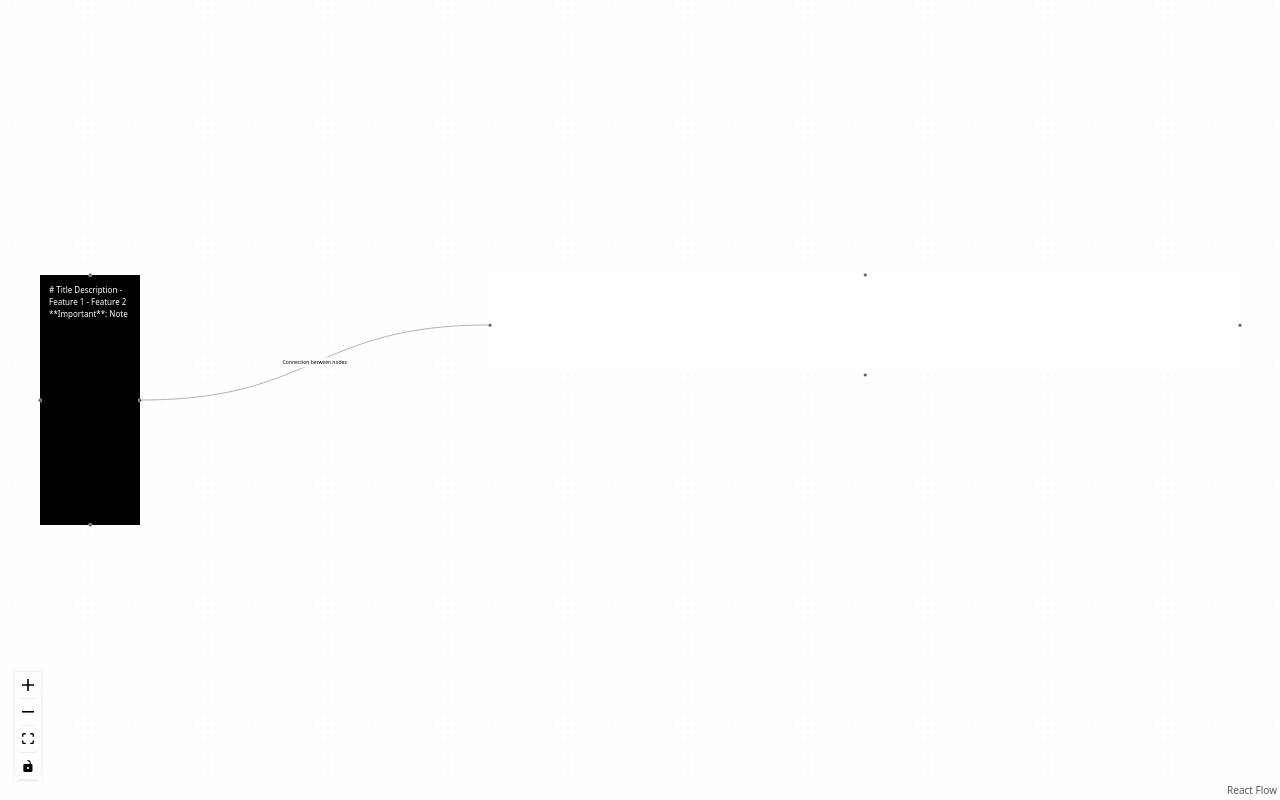
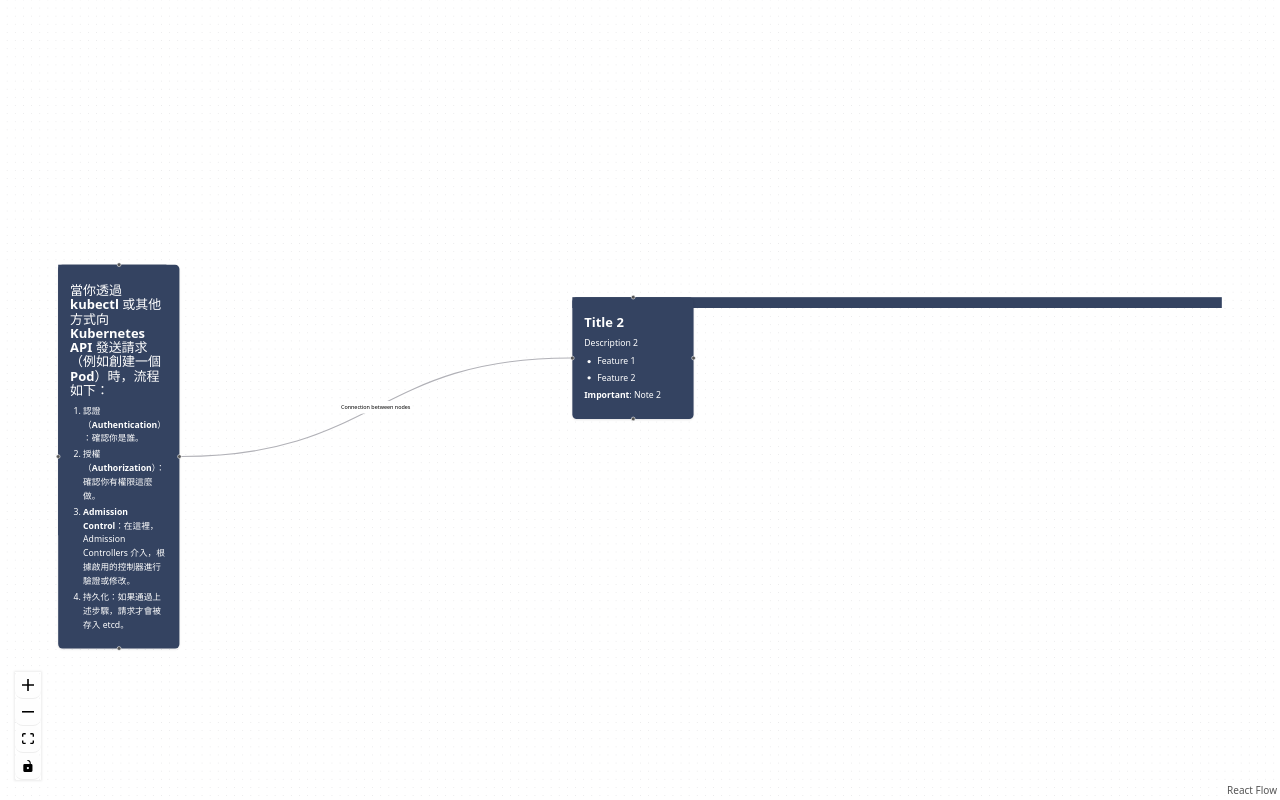
Before and after one commit to ShawnSWu/KitiVerse, a React (Vite) app: page / in a window 1280 px wide. Built offline with nearby package versions, Linux system fonts and the light colour scheme.

Commit message:
flexable card

```diff
--- a/package.json
+++ b/package.json
@@ -26,6 +26,8 @@
     "react": "^18.2.0",
     "react-dom": "^18.2.0",
     "react-flow-renderer": "^10.3.17",
-    "reactflow": "^11.11.4"
+    "react-markdown": "^10.1.0",
+    "reactflow": "^11.11.4",
+    "remark-gfm": "^4.0.1"
   }
 }
--- a/src/App.tsx
+++ b/src/App.tsx
@@ -1,47 +1,61 @@
-import React, { useState, useEffect } from "react";
+import { useState, useEffect, useCallback } from "react";
 import Canvas from "./components/Canvas";
 import { convertToReactFlowGraph, toFlowNode, toFlowEdge } from "./utils/mappingUtils";
 import { readCanvasFile } from "./utils/fileUtils";
-import type { Node, Edge } from 'react-flow-renderer';
-import { Position } from 'react-flow-renderer';
+import type { Node, Edge, NodeChange, Connection } from 'react-flow-renderer';
+import { Position, applyNodeChanges, addEdge } from 'react-flow-renderer';
+
 function App() {
-  const [nodes, setNodes] = useState<Node[]>([] as Node[]);
-  const [edges, setEdges] = useState<Edge[]>([] as Edge[]);
+  const [nodes, setNodes] = useState<Node[]>([]);
+  const [edges, setEdges] = useState<Edge[]>([]);
   const [error, setError] = useState<string | null>(null);
+
+  // 處理節點變更（包括拖動）
+  const onNodesChange = useCallback(
+    (changes: NodeChange[]) => {
+      setNodes((nds) => applyNodeChanges(changes, nds));
+    },
+    []
+  );
+
+  // 處理連線
+  const onConnect = useCallback((connection: Connection) => {
+    setEdges((eds) => addEdge(connection, eds));
+  }, []);
 
   useEffect(() => {
     const loadCanvasData = async () => {
       try {
-        const nodes = [
+        const initialNodes = [
           {
             id: 'node1',
             type: 'textNode',
-            position: { x: 100, y: 100 },
+            position: { x: 50, y: 100 },
             data: {
-              label: '# Title\n\nDescription\n\n- Feature 1\n- Feature 2\n\n**Important**: Note'
+              label: '# 當你透過 kubectl 或其他方式向 Kubernetes API 發送請求（例如創建一個 Pod）時，流程如下：\n\n1. **認證（Authentication）**：確認你是誰。\n2. **授權（Authorization）**：確認你有權限這麼做。\n3. **Admission Control**：在這裡，Admission Controllers 介入，根據啟用的控制器進行驗證或修改。\n4. **持久化**：如果通過上述步驟，請求才會被存入 etcd。'
             },
             style: {
               width: 200,
               height: 500,
-              backgroundColor: '#000000'
+              backgroundColor: '#344361'
             }
           },
           {
             id: 'node2',
             type: 'textNode',
-            position: { x: 1000, y: 100 },
+            position: { x: 1000, y: 160 },
             data: {
               label: '# Title 2\n\nDescription 2\n\n- Feature 1\n- Feature 2\n\n**Important**: Note 2'
             },
             style: {
-              width: 1500,
-              height: 200,
-              backgroundColor: '#FFFFFF'
+              width: 1200,
+              height: 20,
+              backgroundColor: '#344361'
             }
           }
         ];
 
-        const edges = [
+        const initialEdges = [
           {
             id: 'edge1',
             source: 'node1',
@@ -55,8 +69,8 @@ function App() {
           }
         ];
 
-        setNodes(nodes);
-        setEdges(edges);
+        setNodes(initialNodes);
+        setEdges(initialEdges);
       } catch (err) {
         console.error('Error loading canvas file:', err);
         setError('Failed to load canvas file. Please check the file path and content.');
@@ -64,7 +78,7 @@ function App() {
     };
 
     loadCanvasData();
-  }, []); // Empty dependency array means this runs once on mount
+  }, []);
 
   if (error) {
     return <div className="error-message">{error}</div>;
@@ -74,84 +88,17 @@ function App() {
     return <div className="loading">Loading...</div>;
   }
 
-  return <Canvas nodes={nodes} edges={edges} />;
+  return (
+    <div className="app">
+      <Canvas
+        nodes={nodes}
+        edges={edges}
+        onNodesChange={onNodesChange}
+        onConnect={onConnect}
+        onNodesUpdate={setNodes}
+      />
+    </div>
+  );
+}
 
-function App() {
-  const [nodes, setNodes] = useState<Node[]>([] as Node[]);
-  const [edges, setEdges] = useState<Edge[]>([] as Edge[]);
-  const [error, setError] = useState<string | null>(null);
-
-  useEffect(() => {
-    const loadCanvasData = async () => {
-      try {
-
-        const nodes = [
-          {
-            id: 'node1',
-            type: 'textNode',
-            position: { x: 100, y: 0 },
-            data: {
-              label: '# Title\n\nDescription\n\n- Feature 1\n- Feature 2\n\n**Important**: Note'
-            },
-            style: {
-              width: 200,
-              height: 10,
-              backgroundColor: '#000000'
-            }
-          },
-          {
-            id: 'node2',
-            type: 'textNode',
-            position: { x: 0, y: 100 },
-            data: {
-              label: '# Title 2\n\nDescription 2\n\n- Feature 1\n- Feature 2\n\n**Important**: Note 2'
-            },
-            style: {
-              width: 200,
-              height: 10,
-              backgroundColor: '#FFFFFF'
-            }
-          }
-        ];
-
-        const edges = [
-          {
-            id: 'edge1',
-            source: 'node1',
-            target: 'node2',
-
-            sourceHandle: Position.Right as Position,
-            targetHandle: Position.Left as Position,
-            style: {
-              strokeWidth: 1
-            },
-
-            label: 'Connection between nodes'
-          }
-        ];
-
-        setNodes(nodes);
-        setEdges(edges);
-        // setError(null);
-      } catch (err) {
-        console.error('Error loading canvas file:', err);
-        setError('Failed to load canvas file. Please check the file path and content.');
-      }
-    };
-
-    loadCanvasData();
-  }, []); // Empty dependency array means this runs once on mount
-
-
-  if (error) {
-    return <div className="error-message">{error}</div>;
-  }
-
-  if (!nodes.length) {
-    return <div className="loading">Loading...</div>;
-  }
-
-  return <Canvas nodes={nodes} edges={edges} />;
-}
-}
 export default App;
--- a/src/components/Canvas.tsx
+++ b/src/components/Canvas.tsx
@@ -1,13 +1,57 @@
-import React from "react";
-import ReactFlow, { Background, Controls, ReactFlowProvider } from "react-flow-renderer";
+import React, { useCallback } from "react";
+import ReactFlow, {
+  Background,
+  Controls,
+  ReactFlowProvider,
+  applyNodeChanges,
+  addEdge,
+  type Node,
+  type Edge,
+  type NodeChange,
+  type OnNodesChange,
+  type OnConnect,
+  type Connection
+} from "react-flow-renderer";
 import { nodeTypes } from '../utils/nodeTypes';
 
 interface CanvasProps {
-  nodes: any[];
-  edges: any[];
+  nodes: Node[];
+  edges: Edge[];
+  onNodesChange?: (changes: NodeChange[]) => void;
+  onConnect?: (connection: Connection) => void;
+  onNodesUpdate?: (nodes: Node[]) => void;
 }
 
-export default function Canvas({ nodes, edges }: CanvasProps) {
+export default function Canvas({
+  nodes,
+  edges,
+  onNodesChange: externalNodesChange,
+  onConnect: externalOnConnect,
+  onNodesUpdate
+}: CanvasProps) {
+  const onNodesChange: OnNodesChange = useCallback(
+    (changes) => {
+      if (externalNodesChange) {
+        externalNodesChange(changes);
+      }
+
+      // 更新節點位置
+      if (onNodesUpdate) {
+        onNodesUpdate(applyNodeChanges(changes, nodes));
+      }
+    },
+    [externalNodesChange, nodes, onNodesUpdate]
+  );
+
+  const onConnect: OnConnect = useCallback(
+    (connection) => {
+      if (externalOnConnect) {
+        externalOnConnect(connection);
+      }
+    },
+    [externalOnConnect]
+  );
+
   return (
     <div style={{ width: "100vw", height: "100vh" }}>
       <ReactFlowProvider>
@@ -15,7 +59,16 @@ export default function Canvas({ nodes, edges }: CanvasProps) {
           nodes={nodes}
           edges={edges}
           nodeTypes={nodeTypes}
+          onNodesChange={onNodesChange}
+          onConnect={onConnect}
           fitView
+          nodesDraggable={true}
+          nodesConnectable={true}
+          panOnDrag={[1]} // 使用中鍵拖動畫布
+          panOnScroll={true}
+          zoomOnScroll={true}
+          zoomOnPinch={true}
+          zoomOnDoubleClick={false}
         >
           <Background />
           <Controls />
--- a/src/components/nodes/BaseNodeWithHandles.tsx
+++ b/src/components/nodes/BaseNodeWithHandles.tsx
@@ -1,4 +1,4 @@
-import React from 'react';
+import React, { useRef } from 'react';
 import { Handle, Position } from 'react-flow-renderer';
 
 type BaseNodeWithHandlesProps = {
@@ -7,14 +7,28 @@ type BaseNodeWithHandlesProps = {
 };
 
 const BaseNodeWithHandles: React.FC<BaseNodeWithHandlesProps> = ({ children, style = {} }) => {
-  const containerRef = React.useRef<HTMLDivElement>(null);
-  const { width = 200, height = 100 } = style as { width?: number; height?: number };
+  const nodeRef = useRef<HTMLDivElement>(null);
 
   return (
-    <div ref={containerRef} style={style}>
-      {/* 左側 */}
+    <div
+      ref={nodeRef}
+      style={{
+        position: 'relative',
+        width: style.width || 200,
+        minWidth: 100,
+        minHeight: 40,
+        height: style.height || 'auto',
+        backgroundColor: style.backgroundColor || '#344361',
+        borderRadius: style.borderRadius || 8,
+        padding: style.padding || '12px',
+        boxShadow: style.boxShadow || '0 2px 4px rgba(0,0,0,0.1)',
+        transition: 'all 0.2s ease',
+        color: style.color || '#fff'
+      }}
+    >
+      {/* 左側 Handle */}
       <div style={{
-        position: 'absolute' as const,
+        position: 'absolute',
         top: '50%',
         left: 0,
         transform: 'translateY(-50%)',
@@ -24,9 +38,9 @@ const BaseNodeWithHandles: React.FC<BaseNodeWithHandlesProps> = ({ children, sty
         <Handle type="target" position={Position.Left} id="left" />
       </div>
 
-      {/* 右側 */}
+      {/* 右側 Handle */}
       <div style={{
-        position: 'absolute' as const,
+        position: 'absolute',
         top: '50%',
         right: 0,
         transform: 'translateY(-50%)',
@@ -36,9 +50,9 @@ const BaseNodeWithHandles: React.FC<BaseNodeWithHandlesProps> = ({ children, sty
         <Handle type="source" position={Position.Right} id="right" />
       </div>
 
-      {/* 上側 */}
+      {/* 上側 Handle */}
       <div style={{
-        position: 'absolute' as const,
+        position: 'absolute',
         top: 0,
         left: '50%',
         transform: 'translateX(-50%)',
@@ -48,9 +62,9 @@ const BaseNodeWithHandles: React.FC<BaseNodeWithHandlesProps> = ({ children, sty
         <Handle type="source" position={Position.Top} id="top" />
       </div>
 
-      {/* 下側 */}
+      {/* 下側 Handle */}
       <div style={{
-        position: 'absolute' as const,
+        position: 'absolute',
         bottom: 0,
         left: '50%',
         transform: 'translateX(-50%)',
@@ -60,14 +74,7 @@ const BaseNodeWithHandles: React.FC<BaseNodeWithHandlesProps> = ({ children, sty
         <Handle type="target" position={Position.Bottom} id="bottom" />
       </div>
 
-      <div style={{
-        width: '100%',
-        height: '100%',
-        position: 'relative' as const,
-        padding: '10px'
-      }}>
-        {children}
-      </div>
+      {children}
     </div>
   );
 };
--- a/src/components/nodes/TextNode.tsx
+++ b/src/components/nodes/TextNode.tsx
@@ -1,25 +1,104 @@
-import React from "react";
+import React, { useRef, useEffect, useState } from "react";
+import ReactMarkdown from 'react-markdown';
 import BaseNodeWithHandles from "./BaseNodeWithHandles";
 
+const markdownComponents = {
+  h1: ({node, ...props}: any) => <h1 style={{fontSize: '1.5em', margin: '0.5em 0'}} {...props} />,
+  h2: ({node, ...props}: any) => <h2 style={{fontSize: '1.3em', margin: '0.4em 0'}} {...props} />,
+  p: ({node, ...props}: any) => <p style={{margin: '0.5em 0'}} {...props} />,
+  ul: ({node, ...props}: any) => <ul style={{margin: '0.5em 0', paddingLeft: '1.5em'}} {...props} />,
+  ol: ({node, ...props}: any) => <ol style={{margin: '0.5em 0', paddingLeft: '1.5em'}} {...props} />,
+  li: ({node, ...props}: any) => <li style={{margin: '0.25em 0'}} {...props} />,
+  strong: ({node, ...props}: any) => <strong style={{fontWeight: 'bold'}} {...props} />,
+  em: ({node, ...props}: any) => <em style={{fontStyle: 'italic'}} {...props} />,
+  code: ({node, ...props}: any) => (
+    <code style={{
+      backgroundColor: 'rgba(255,255,255,0.1)',
+      padding: '0.2em 0.4em',
+      borderRadius: '3px',
+      fontFamily: 'monospace',
+      fontSize: '0.9em'
+    }} {...props} />
+  )
+};
+
 interface TextNodeProps {
+  id: string;
   data: {
     label: string;
   };
   style?: React.CSSProperties;
+  selected?: boolean;
 }
 
-const TextNode: React.FC<TextNodeProps> = ({ data, style = {} }) => {
+const TextNode: React.FC<TextNodeProps> = ({ id, data, style = {}, selected = false }) => {
+  const contentRef = useRef<HTMLDivElement>(null);
+
+  // 使用傳入的樣式，如果沒有則使用默認值
+  const nodeStyle = {
+    width: style.width || 200,
+    height: style.height || 'auto',
+    ...style
+  };
+
   return (
-    <BaseNodeWithHandles style={style}>
-      <div style={{
-        color: style?.backgroundColor === '#FFFFFF' ? '#000' : '#fff',
-        width: '100%',
-        height: '100%',
-        padding: '8px',
-        overflow: 'hidden',
-        wordBreak: 'break-word'
-      }}>
-        {data.label}
+    <BaseNodeWithHandles
+      style={{
+        ...nodeStyle,
+        padding: '12px',
+        borderRadius: '8px',
+        boxShadow: selected ? '0 0 0 2px #6366f1' : '0 2px 4px rgba(0,0,0,0.1)',
+        transition: 'all 0.2s ease',
+      }}
+    >
+      <div
+        ref={contentRef}
+        style={{
+          color: style?.backgroundColor === '#FFFFFF' ? '#000' : '#fff',
+          width: '100%',
+          minHeight: '100%',
+          overflow: 'hidden',
+          wordBreak: 'break-word',
+          lineHeight: 1.6,
+          padding: '10px',
+          boxSizing: 'border-box'
+        }}
+      >
+        <ReactMarkdown
+          components={{
+            ...markdownComponents,
+            pre: ({node, ...props}: any) => (
+              <pre style={{
+                backgroundColor: 'rgba(0,0,0,0.1)',
+                padding: '1em',
+                borderRadius: '4px',
+                overflowX: 'auto',
+                margin: '0.75em 0'
+              }} {...props} />
+            ),
+            blockquote: ({node, ...props}: any) => (
+              <blockquote style={{
+                borderLeft: '3px solid #ccc',
+                margin: '0.5em 0',
+                paddingLeft: '1em',
+                color: style?.backgroundColor === '#FFFFFF' ? '#555' : '#ddd'
+              }} {...props} />
+            ),
+            a: ({node, ...props}: any) => (
+              <a
+                style={{
+                  color: '#60a5fa',
+                  textDecoration: 'none'
+                }}
+                target="_blank"
+                rel="noopener noreferrer"
+                {...props}
+              />
+            )
+          }}
+        >
+          {data.label}
+        </ReactMarkdown>
       </div>
     </BaseNodeWithHandles>
   );
```
Also changed, not shown: src/hooks/useAutoResize.ts (added, +51 -0 lines), 1 other file (tests, documents, lock files or other folders).
